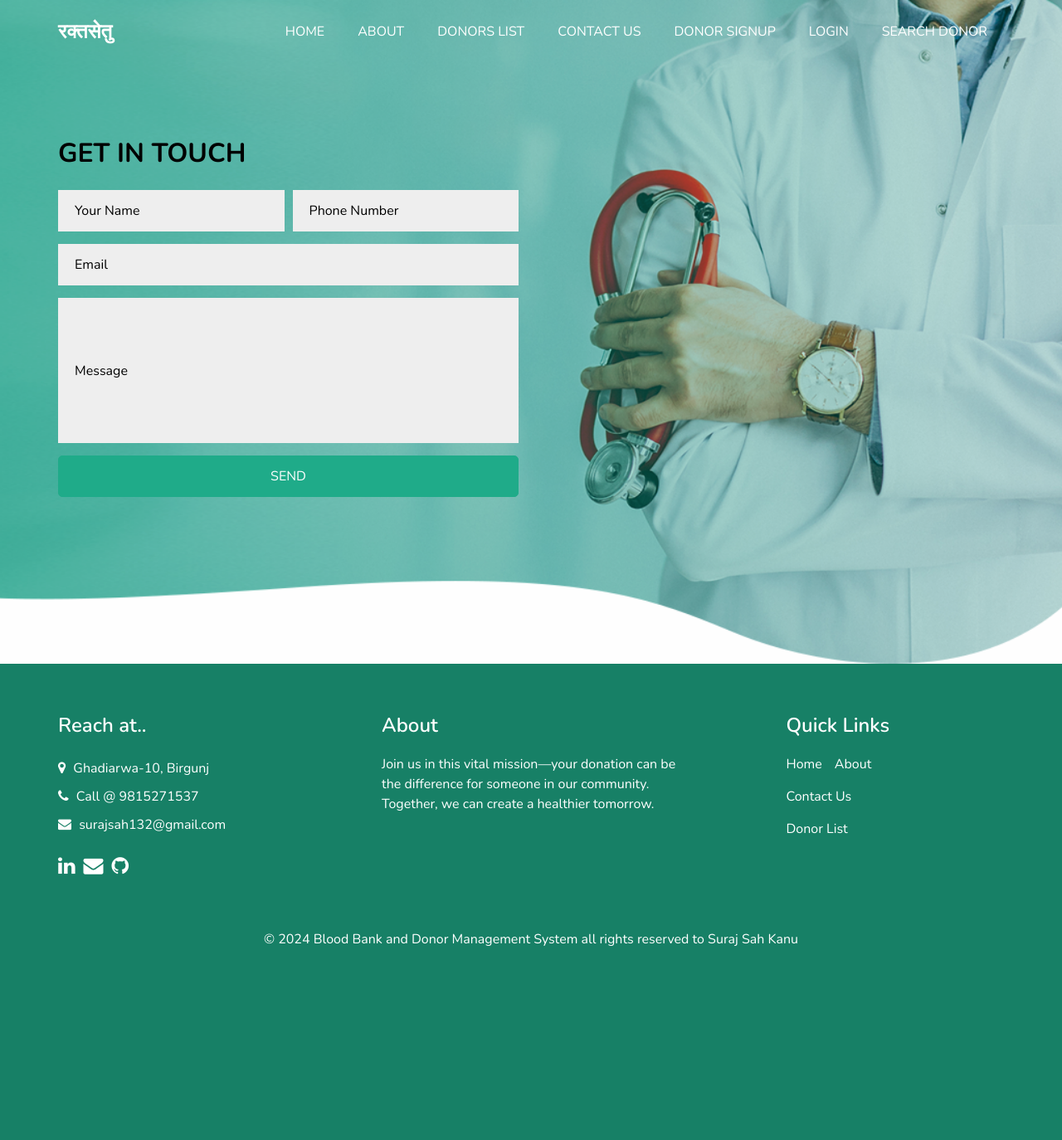
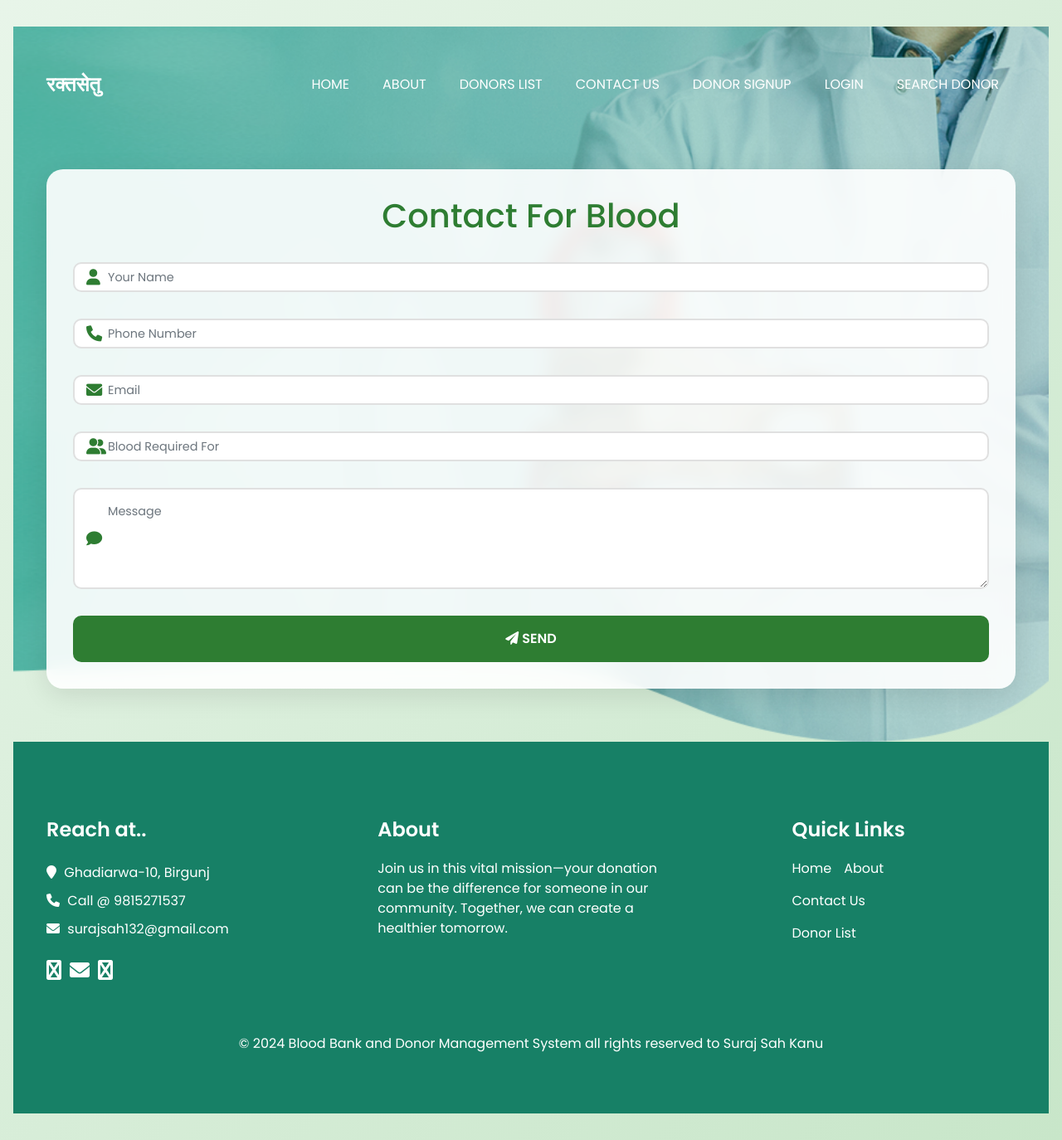
Before and after one commit to sahkanu34/Raktasetu, a Django app: page /user/Contactus in a window 1280 px wide. Shown: the whole page at 83% size. Before the commit the page ends 1140 px from the top, so only its background shows below. Run offline with Django 5.2, Linux system fonts and the light colour scheme; some libraries are stand-ins or nearby versions.

Commit message:
updated new interactive design

```diff
--- a/templates/contactus.html
+++ b/templates/contactus.html
@@ -2,72 +2,164 @@
 {% load static %}
 
 {% block content %}
-<section class="contact_section layout_padding">
-    <div class="container">
-      <div class="heading_container">
-        <h2>
-          Get In Touch
-        </h2>
-      </div>
-      <div class="row">
-        <div class="col-md-6">
-          <div class="form_container contact-form">
-            {% if messages %}
-        {% for message in messages %}
-         {% if message.tags == 'error' %}
-       <div class="alert alert-warning alert-dismissible fade show" role="alert" style="color: red;">
-      {{message}}
-     <button type="button" class="close" data-dismiss="alert" aria-label="Close" style="color: red;">
-     <span aria-hidden="true">&times;</span>
-         </button>
-          </div>
-       {% endif %}
-        {% endfor %}
-       {% endif %}
-           {% if messages %}
-        {% for message in messages %}
-         {% if message.tags == 'success' %}
-       <div class="alert alert-warning alert-dismissible fade show" role="alert" style="color: red;">
-      {{message}}
-     <button type="button" class="close" data-dismiss="alert" aria-label="Close" style="color: red;">
-     <span aria-hidden="true">&times;</span>
-         </button>
-          </div>
-       {% endif %}
-        {% endfor %}
-       {% endif %}
-            <form action="" method="POST">
-              {% csrf_token %}
-              <div class="form-row">
-                <div class="col-lg-6">
-                  <div>
-                    <input type="text" placeholder="Your Name"  name="fullname" required="true"/>
-                  </div>
-                </div>
-                <div class="col-lg-6">
-                  <div>
-                    <input type="text" placeholder="Phone Number" name="mobno" required="true"/>
-                  </div>
-                </div>
-              </div>
-              <div>
-                <input type="email" placeholder="Email" name="email" required="true"/>
-              </div>
-              <div>
-                <input type="text" class="message-box" placeholder="Message" name="message" required="true"/>
-              </div>
-              <div class="btn_box">
-                <button>
-                  SEND
-                </button>
-              </div>
-            </form>
-          </div>
+<link href="https://fonts.googleapis.com/css2?family=Poppins:wght@300;400;500;600;700&display=swap" rel="stylesheet">
+<link href="https://cdnjs.cloudflare.com/ajax/libs/font-awesome/6.0.0/css/all.min.css" rel="stylesheet">
+
+<div class="container">
+    <section class="search-section">
+        <div class="heading">
+            <h2>Contact For Blood</h2>
         </div>
 
-      </div>
-    </div>
-  </section>
+        <form method="POST" action="{% url 'blood-request-details' %}" class="search-form">
+            {% csrf_token %}
+            <input type="hidden" name="donor_id" value="{{donview.id}}" required>
 
+            <div class="form-group">
+                <i class="fas fa-user"></i>
+                <input type="text" class="form-control" name="fullname" placeholder="Your Name" required>
+            </div>
 
+            <div class="form-group">
+                <i class="fas fa-phone"></i>
+                <input type="text" class="form-control" name="mobno" placeholder="Phone Number" required maxlength="10" pattern="[0-9]+">
+            </div>
+
+            <div class="form-group">
+                <i class="fas fa-envelope"></i>
+                <input type="email" class="form-control" name="email" placeholder="Email" required>
+            </div>
+
+            <div class="form-group">
+                <i class="fas fa-user-friends"></i>
+                <input type="text" class="form-control" name="requirer" placeholder="Blood Required For">
+            </div>
+
+            <div class="form-group">
+                <i class="fas fa-comment"></i>
+                <textarea class="form-control" name="message" placeholder="Message" rows="4"></textarea>
+            </div>
+
+            <button type="submit" class="search-btn">
+                <i class="fas fa-paper-plane"></i> SEND
+            </button>
+        </form>
+    </section>
+</div>
+
+<style>
+    * {
+        margin: 0;
+        padding: 0;
+        box-sizing: border-box;
+        font-family: 'Poppins', sans-serif;
+    }
+
+    body {
+        background: linear-gradient(135deg, #e8f5e9 0%, #c8e6c9 100%);
+        min-height: 100vh;
+        padding: 2rem 1rem;
+    }
+
+    .container {
+        max-width: 1200px;
+        margin: 0 auto;
+        padding: 2rem 1rem;
+    }
+
+    .search-section {
+        background: rgba(255, 255, 255, 0.9);
+        backdrop-filter: blur(10px);
+        padding: 2rem;
+        border-radius: 20px;
+        box-shadow: 0 8px 32px rgba(0, 0, 0, 0.1);
+        margin-bottom: 2rem;
+        transform: translateY(20px);
+        opacity: 0;
+        animation: slideUp 0.5s ease forwards;
+    }
+
+    .heading {
+        text-align: center;
+        margin-bottom: 2rem;
+        color: #2e7d32;
+    }
+
+    .heading h2 {
+        font-size: 2.5rem;
+        margin-bottom: 0.5rem;
+    }
+
+    .search-form {
+        display: grid;
+        grid-template-columns: 1fr;
+        gap: 1rem;
+    }
+
+    .form-group {
+        position: relative;
+    }
+
+    .form-control {
+        width: 100%;
+        padding: 1rem;
+        padding-left: 2.5rem;
+        border: 2px solid #e0e0e0;
+        border-radius: 10px;
+        outline: none;
+        transition: all 0.3s ease;
+        font-size: 0.9rem;
+    }
+
+    .form-control:focus {
+        border-color: #4CAF50;
+        box-shadow: 0 0 0 3px rgba(76, 175, 80, 0.2);
+    }
+
+    .form-group i {
+        position: absolute;
+        left: 1rem;
+        top: 50%;
+        transform: translateY(-50%);
+        color: #2e7d32;
+        font-size: 1.2rem;
+    }
+
+    .search-btn {
+        padding: 1rem 2rem;
+        background: #2e7d32;
+        color: white;
+        border: none;
+        border-radius: 10px;
+        font-size: 1rem;
+        font-weight: 600;
+        cursor: pointer;
+        transition: all 0.3s ease;
+        width: 100%;
+    }
+
+    .search-btn:hover {
+        background: #1b5e20;
+        transform: translateY(-2px);
+        box-shadow: 0 4px 12px rgba(27, 94, 32, 0.3);
+    }
+
+    textarea.form-control {
+        min-height: 100px;
+        resize: vertical;
+    }
+
+    @keyframes slideUp {
+        to {
+            transform: translateY(0);
+            opacity: 1;
+        }
+    }
+
+    @media (max-width: 768px) {
+        .heading h2 {
+            font-size: 2rem;
+        }
+    }
+</style>
 {% endblock %}
```
Also changed, not shown: templates/aboutus.html (+104 -10 lines), media/profile_pic/190947594.jpeg (added), 1 other file.
